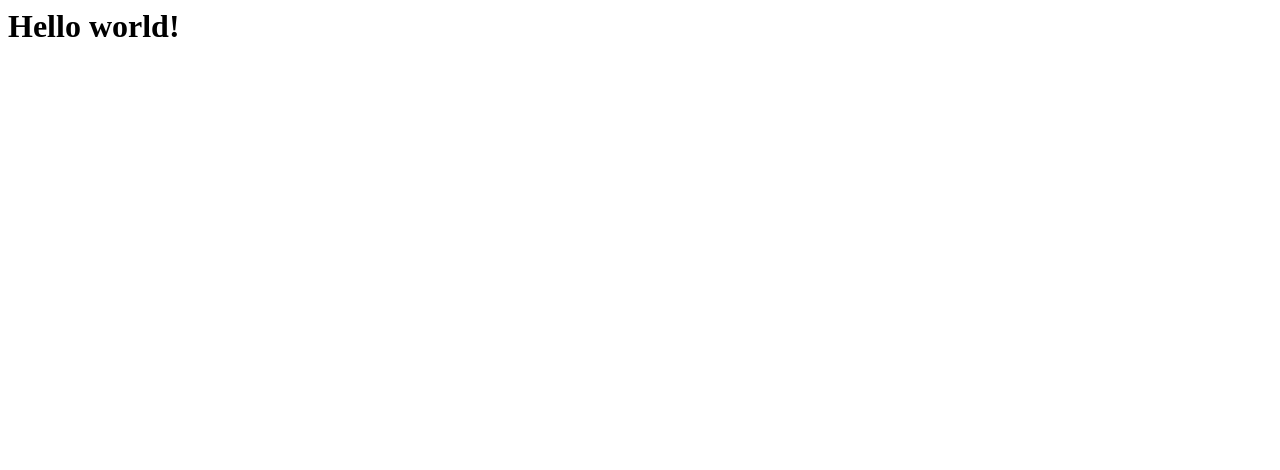
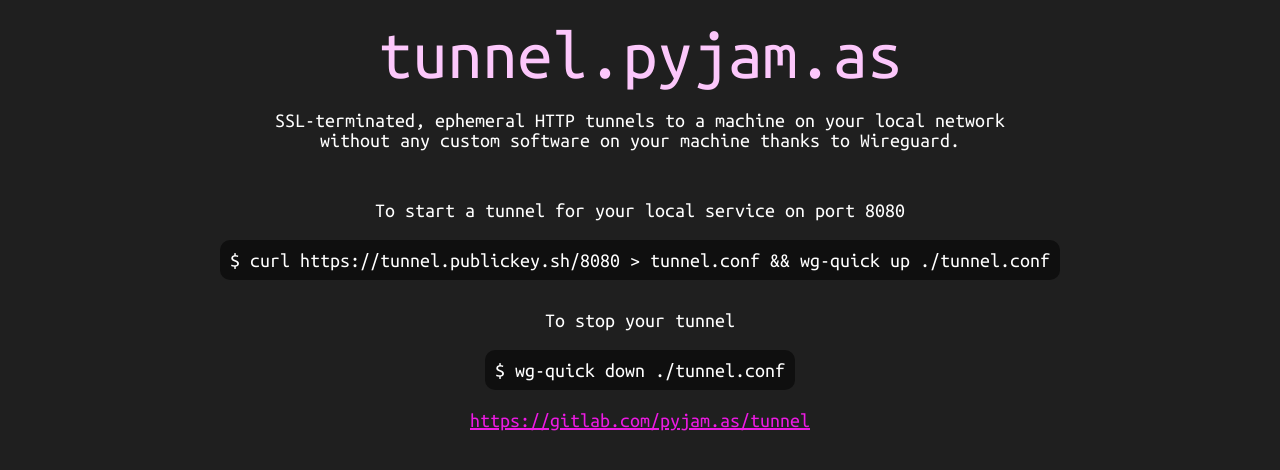
Before and after one commit to adrianchifor/pyjam.as-tunnel, a plain HTML site: page static/index.html in a window 1280 px wide. Drawn offline with Linux system fonts and the light colour scheme.

Commit message:
update website

```diff
--- a/static/index.html
+++ b/static/index.html
@@ -1 +1,62 @@
-<h1>Hello world!</h1>
+<head>
+  <link rel="preconnect" href="https://fonts.googleapis.com" />
+  <link rel="preconnect" href="https://fonts.gstatic.com" crossorigin />
+  <link
+    href="https://fonts.googleapis.com/css2?family=Ubuntu+Mono&display=swap"
+    rel="stylesheet"
+  />
+</head>
+<body style="background-color: #1f1f1f;">
+  <header
+    style="
+      font-size: 70px;
+      color: white;
+      text-align: center;
+      margin-top: 20px;
+      color: #fcc7fb;
+    "
+  >
+    tunnel.pyjam.as
+  </header>
+  <p>
+    SSL-terminated, ephemeral HTTP tunnels to a machine on your local network
+    <br />
+    without any custom software on your machine thanks to Wireguard.
+  </p>
+  <p style="margin-top: 50px;">
+    To start a tunnel for your local service on port 8080
+  </p>
+  <div style="background-color: #0f0f0f; border-radius: 10px;">
+    <div style="padding: 10px; display: block;">
+      $ curl https://tunnel.publickey.sh/8080 > tunnel.conf && wg-quick up
+      ./tunnel.conf
+    </div>
+  </div>
+  <br />
+  <p style="margin-top: 30">
+    To stop your tunnel
+  </p>
+  <div
+    style="background-color: #0f0f0f; border-radius: 10px;"
+  >
+    <div style="padding: 10px; display: block;">
+      $ wg-quick down ./tunnel.conf
+    </div>
+  </div>
+  <br>
+  <br>
+  <a style="margin-top: 30px; color: #ed1ae3;" href="https://gitlab.com/pyjam.as/publickey.sh"
+    >https://gitlab.com/pyjam.as/tunnel</a
+  >
+</body>
+<style>
+  :root {
+    font-family: "Ubuntu Mono", monospace;
+    font-size: 20px;
+    text-align: center;
+    color: white;
+  }
+  div {
+    display: inline-block;
+  }
+</style>
```
